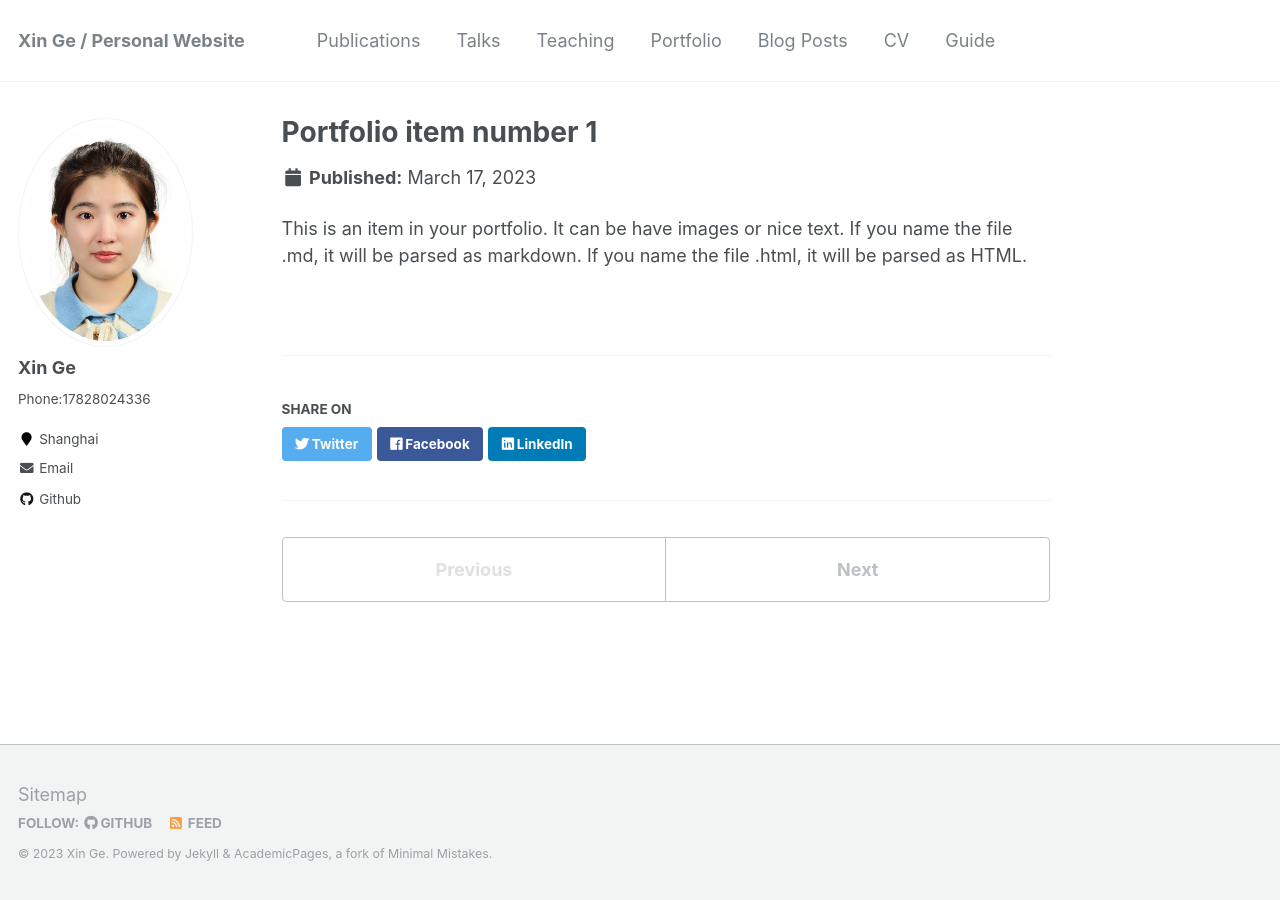
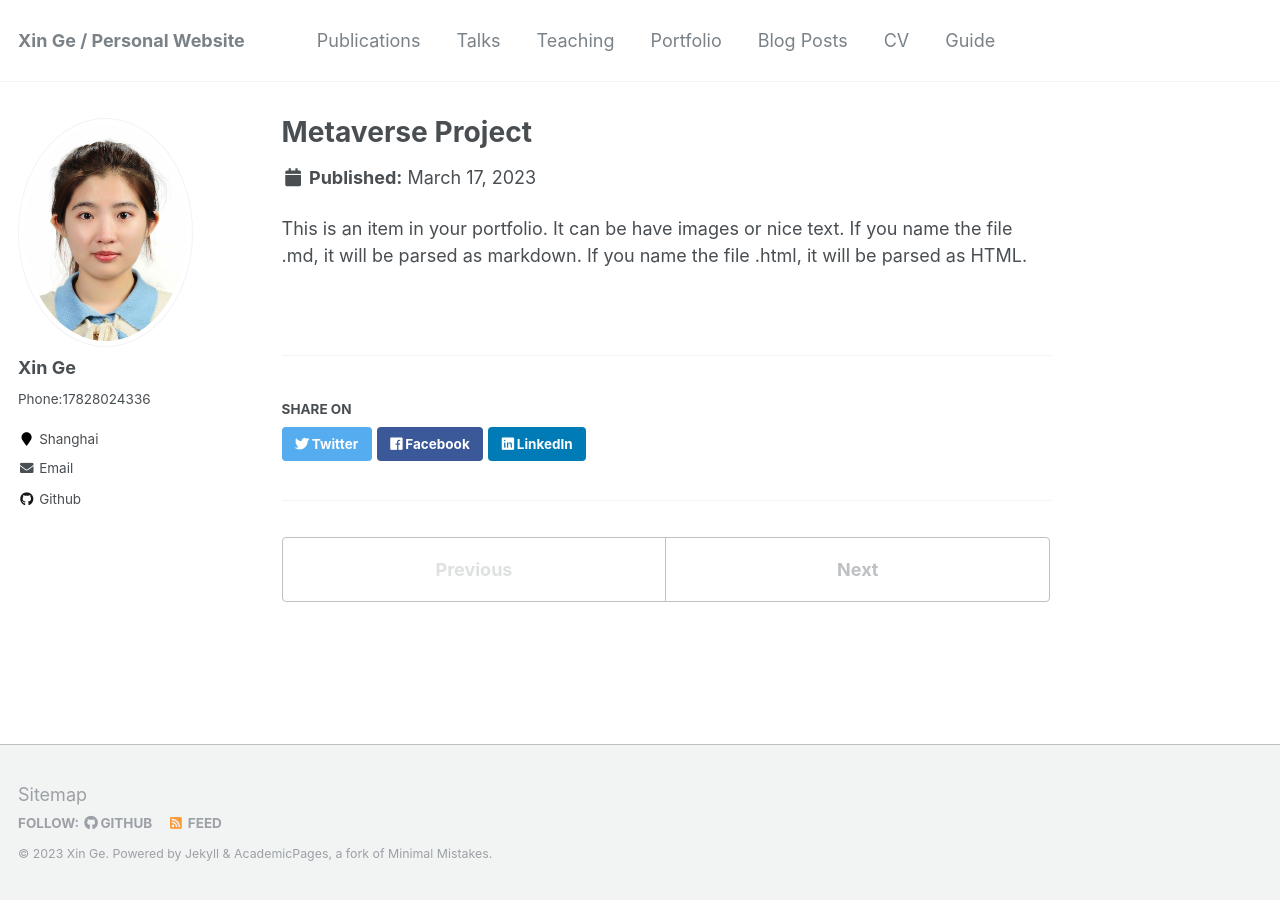
Before and after one commit to Esther0630/Esther0630.github.io, a Jekyll site: the page built from _portfolio/portfolio-1.md, in a window 1280 px wide. Built offline with Jekyll 4.4.1, drawn with Linux system fonts in a browser that asks for light colours.

Commit message:
Update portfolio-1.md

```diff
--- a/_portfolio/portfolio-1.md
+++ b/_portfolio/portfolio-1.md
@@ -1,6 +1,6 @@
 ---
-title: "Portfolio item number 1"
-excerpt: "Short description of portfolio item number 1<br/><img src='/images/500x300.png'>"
+title: "Metaverse Project"
+excerpt: "Virtual reality in Siemens Shanghai Industrial Park<br/><img src='/images/metaverse5.png'>"
 collection: portfolio
 ---
 
```
